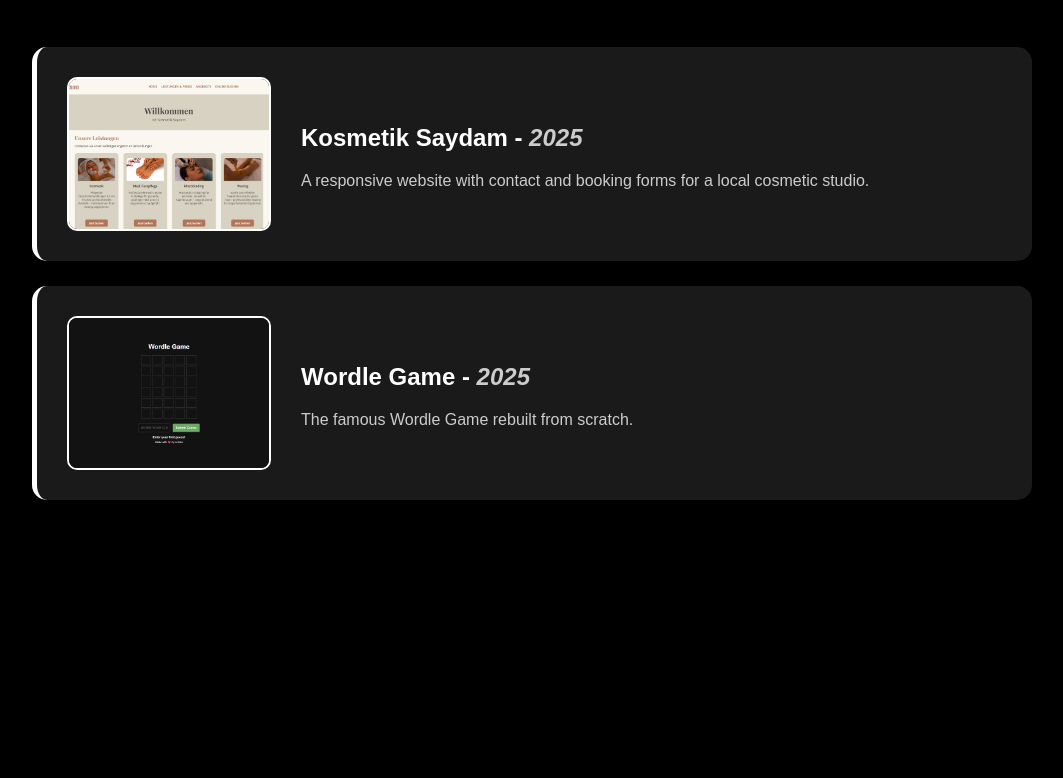
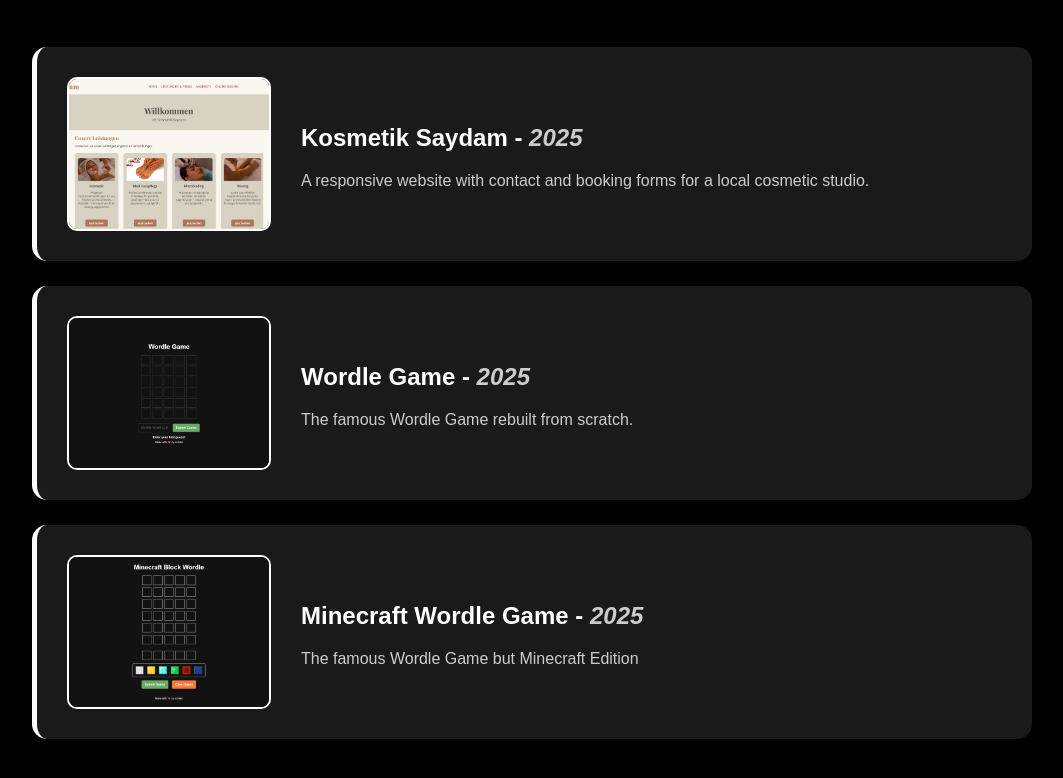
Before and after one commit to schxkii/portfolio, a website: page index.html in a window 1280 px wide. Shown: the part 1058-1836 px from the top of the page, without its empty margins (108-1171 px from the left). Before the commit the page ends 1663 px from the top, so only its background shows below. Drawn offline with Linux system fonts and the light colour scheme.

Commit message:
Update index.html

```diff
--- a/index.html
+++ b/index.html
@@ -70,6 +70,16 @@
                         <p>The famous Wordle Game rebuilt from scratch.</p>
                     </div>
                 </div>
+
+                <div class="project">
+                    <div class="project-preview">
+                        <img src="src/assets/images/minecraft-game.png" alt="Minecraft Game Preview">
+                    </div>
+                    <div class="project-content">
+                        <h3><a href="https://schxkii.github.io/minecraft-game/" target="_blank">Minecraft Wordle Game - <em>2025</em></a></h3>
+                        <p>The famous Wordle Game but Minecraft Edition</p>
+                    </div>
+                </div>
             </div>
         </section>
     </div>
```
